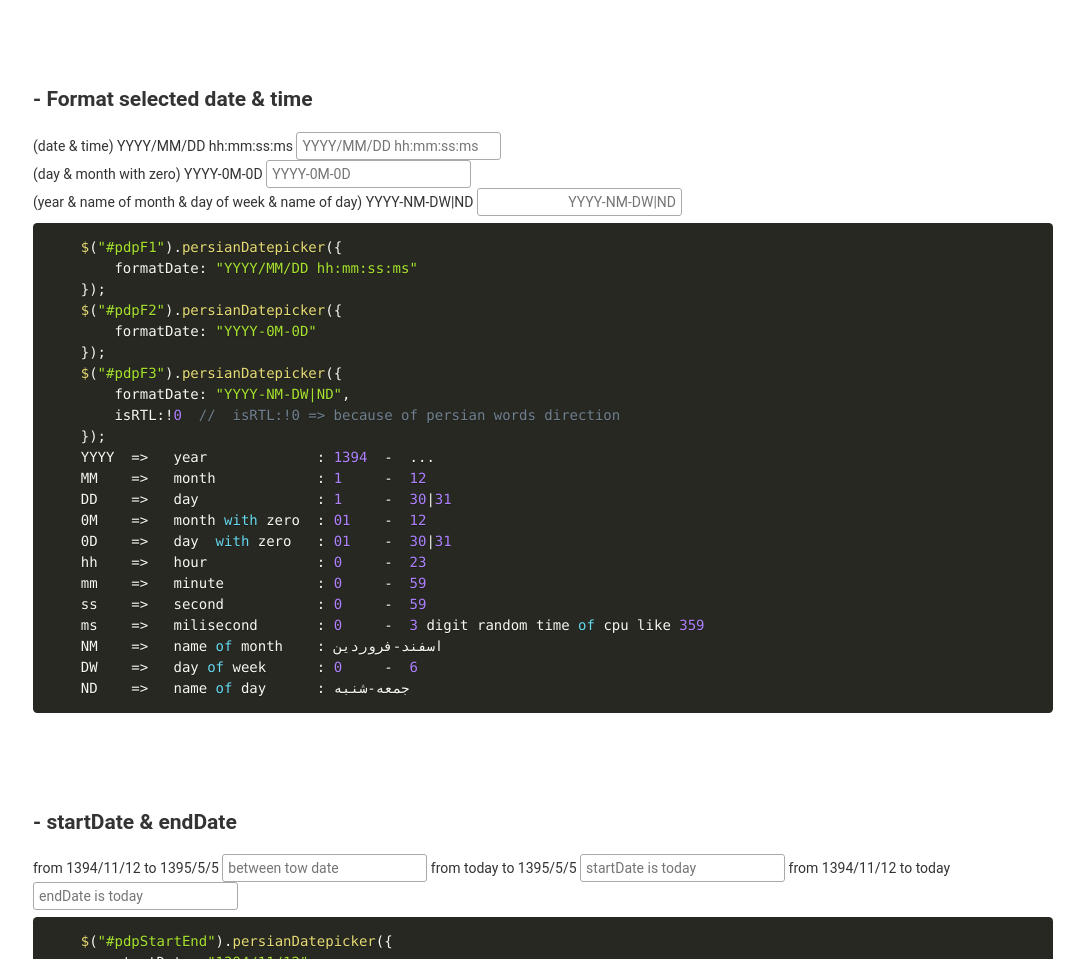
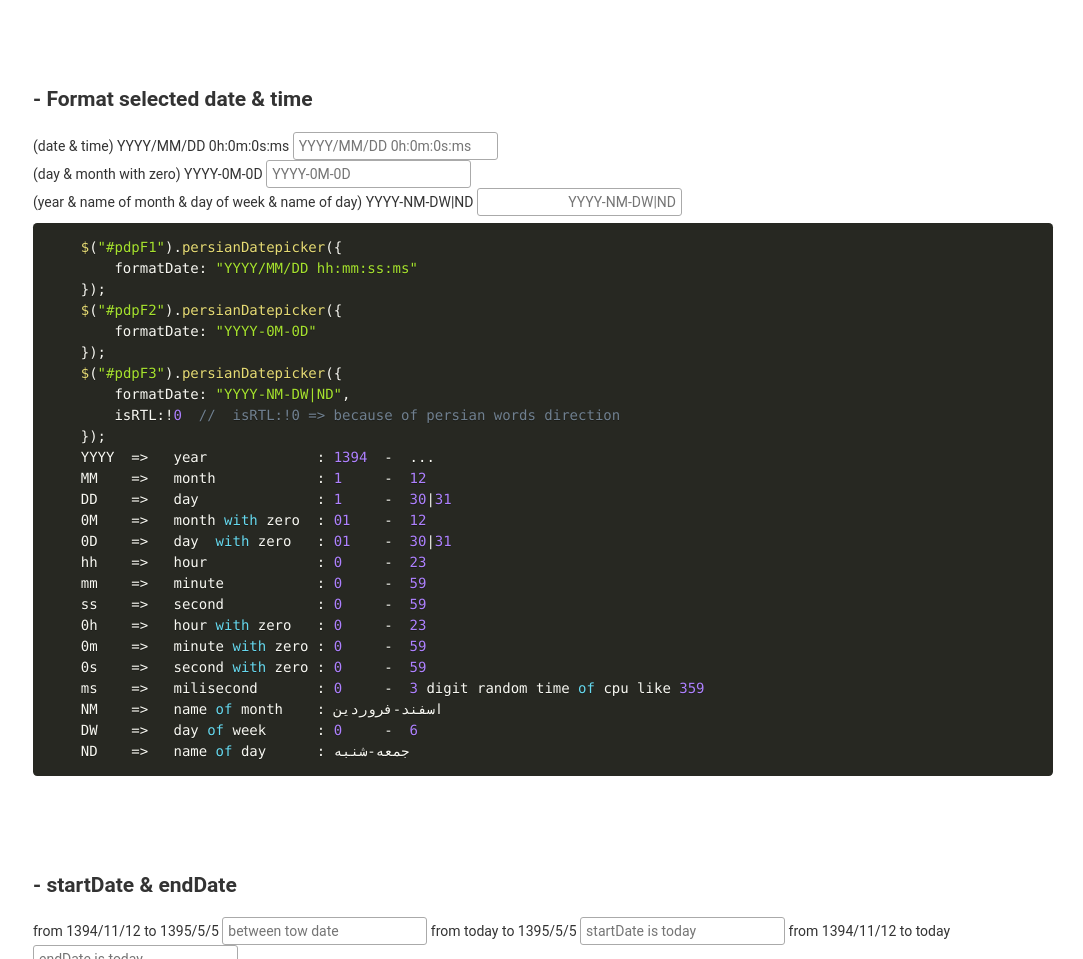
Before and after one commit to behzadi/persianDatepicker, a plain HTML site: page index.html in a window 1280 px wide. Shown: the part 2180-3139 px from the top of the page, without its empty margins (197-1280 px from the left). Drawn offline with Linux system fonts and the light colour scheme.

Commit message:
add new formats

```diff
--- a/index.html
+++ b/index.html
@@ -212,8 +212,8 @@
 
         <section id="format">
             <h2> - Format selected date & time</h2>
-            <label>(date & time) YYYY/MM/DD hh:mm:ss:ms</label>
-            <input type="text" placeholder="YYYY/MM/DD hh:mm:ss:ms" id="pdpF1" /><br />
+            <label>(date & time) YYYY/MM/DD 0h:0m:0s:ms</label>
+            <input type="text" placeholder="YYYY/MM/DD 0h:0m:0s:ms" id="pdpF1" /><br />
             <label>(day & month with zero) YYYY-0M-0D</label>
             <input type="text" placeholder="YYYY-0M-0D" id="pdpF2" /><br />
             <label>(year & name of month & day of week & name of day) YYYY-NM-DW|ND</label>
@@ -238,6 +238,9 @@
     hh    =>   hour             : 0     -  23
     mm    =>   minute           : 0     -  59
     ss    =>   second           : 0     -  59
+    0h    =>   hour with zero   : 0     -  23
+    0m    =>   minute with zero : 0     -  59
+    0s    =>   second with zero : 0     -  59
     ms    =>   milisecond       : 0     -  3 digit random time of cpu like 359
     NM    =>   name of month    : اسفند-فروردین
     DW    =>   day of week      : 0     -  6
@@ -361,7 +364,7 @@
             $("#pdpBig").persianDatepicker({ cellWidth: 78, cellHeight: 60, fontSize: 18 });
 
             //formatting
-            $("#pdpF1").persianDatepicker({ formatDate: "YYYY/MM/DD hh:mm:ss:ms" });
+            $("#pdpF1").persianDatepicker({ formatDate: "YYYY/MM/DD 0h:0m:0s:ms" });
             $("#pdpF2").persianDatepicker({ formatDate: "YYYY-0M-0D" });
             $("#pdpF3").persianDatepicker({ formatDate: "YYYY-NM-DW|ND", isRTL: !0 });
 
```
